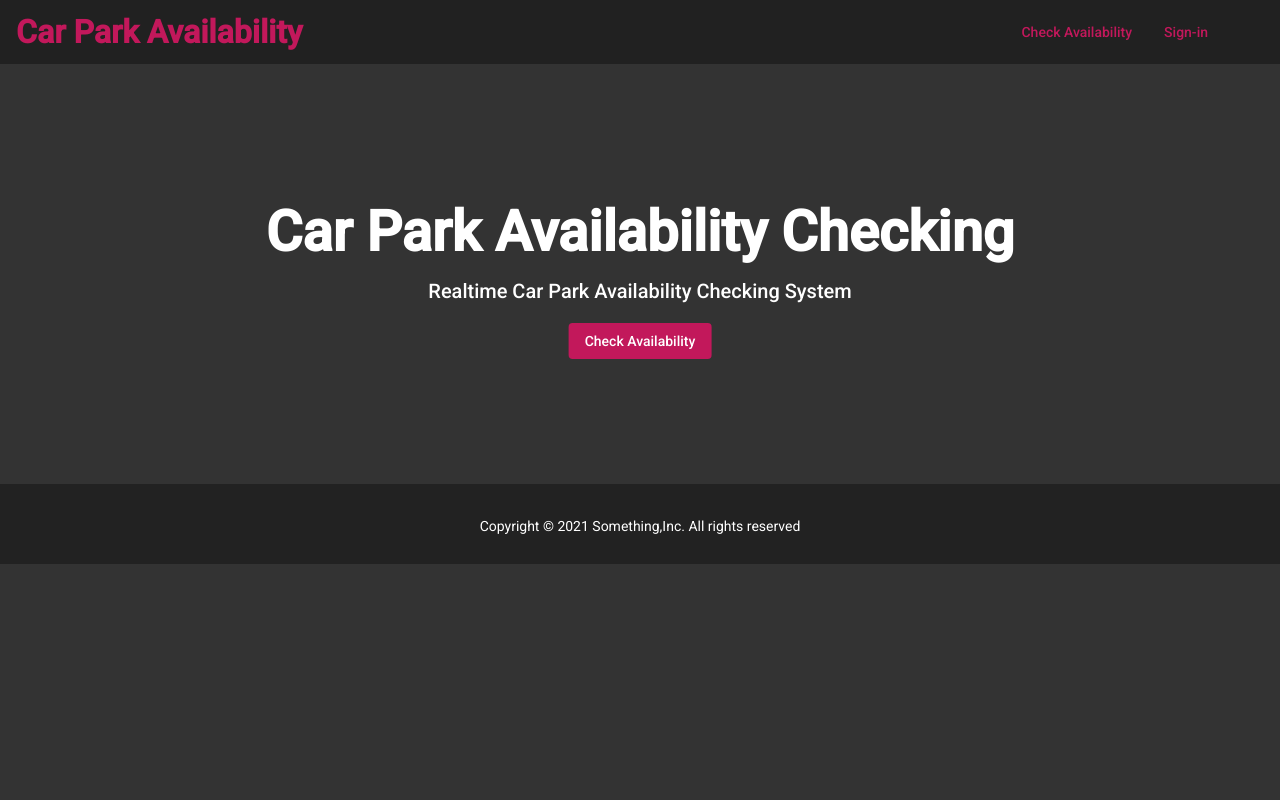
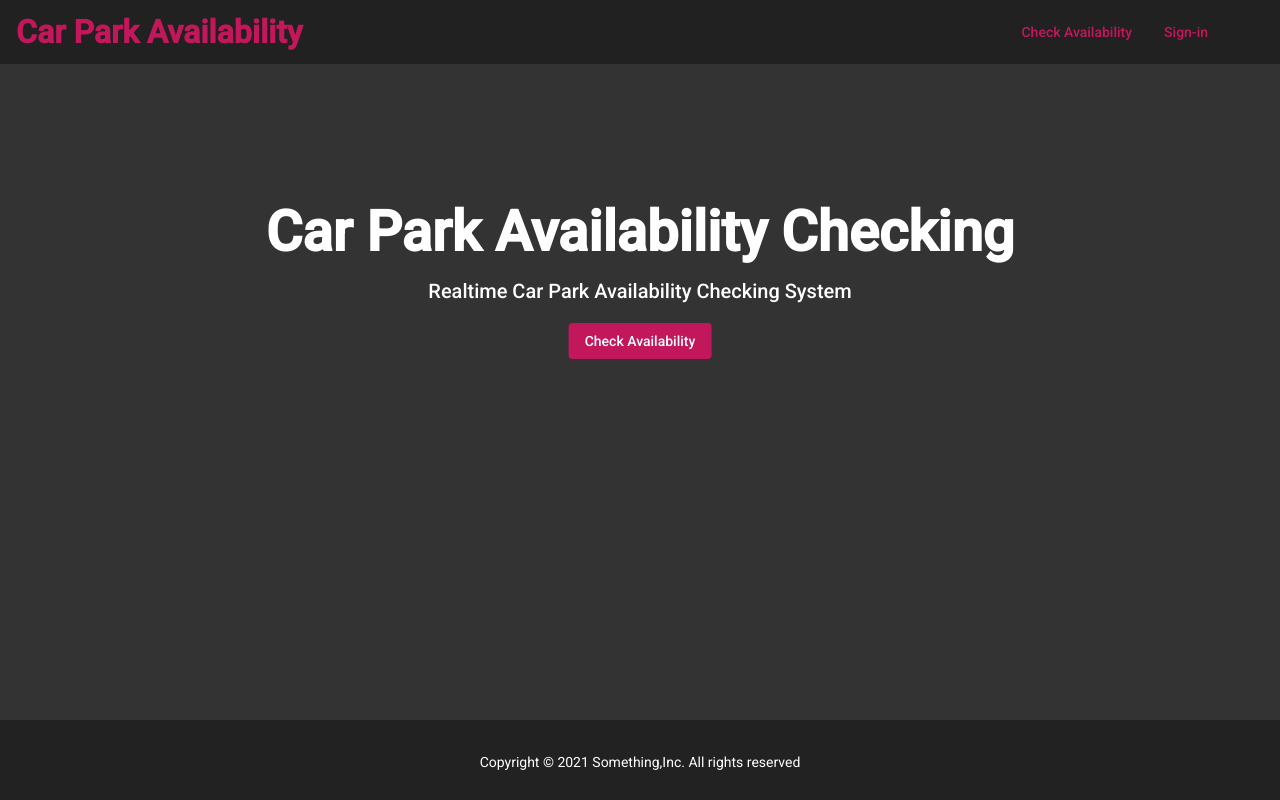
Before and after one commit to thantnaylin/car-park-availability-client, an Angular app: page / in a window 1280 px wide. Built offline with nearby package versions, Linux system fonts and the light colour scheme.

Commit message:
fixed css bugs

```diff
--- a/src/app/app.component.css
+++ b/src/app/app.component.css
@@ -2,3 +2,7 @@
   max-width: 1000px;
   margin: 0 auto;
 }
+
+main {
+  height: 80%;
+}
--- a/src/app/app.component.html
+++ b/src/app/app.component.html
@@ -1,4 +1,5 @@
 <app-navbar></app-navbar>
+<main>
     <router-outlet></router-outlet>
-<!-- <app-home></app-home> -->
+</main>
 <app-footer></app-footer>
--- a/src/app/components/layouts/footer/footer.component.css
+++ b/src/app/components/layouts/footer/footer.component.css
@@ -6,6 +6,7 @@ footer {
   color: white;
   text-align: center;
   height: 10%;
+  position: fixed;
 }
 
 p {
--- a/src/app/components/layouts/footer/footer.component.html
+++ b/src/app/components/layouts/footer/footer.component.html
@@ -1,5 +1,5 @@
 <footer>
-    <div>
+    <div layout="row" layout-align="center center">
       <p>Copyright &copy; 2021 Something,Inc. All rights reserved</p>
     </div>
   </footer>
--- a/src/app/components/screens/car-park/car-park.component.css
+++ b/src/app/components/screens/car-park/car-park.component.css
@@ -4,6 +4,7 @@
   padding: 2rem;
   box-shadow: 0 4px 8px 0 rgb(0 0 0 / 25%);
   min-height: 30%;
+  padding-bottom: 10%;
 }
 
 p {
```
